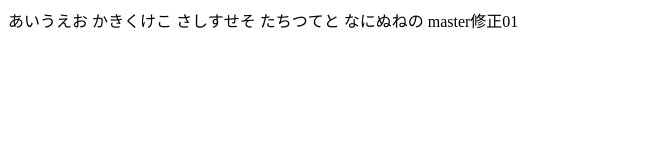
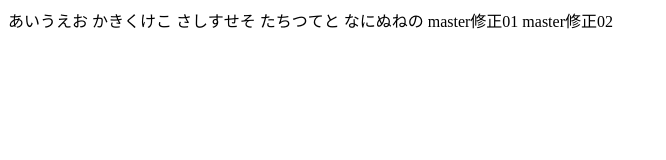
Before and after one commit to erikerik9/first-Test, a plain HTML site: page index.html in a window 1280 px wide. Shown: the whole page, without its empty margins (0-666 px from the left). Drawn offline with Linux system fonts and the light colour scheme.

Commit message:
master修正02

```diff
--- a/index.html
+++ b/index.html
@@ -11,5 +11,6 @@
 たちつてと
 なにぬねの
 master修正01
+master修正02
 </body>
 </html>
```
